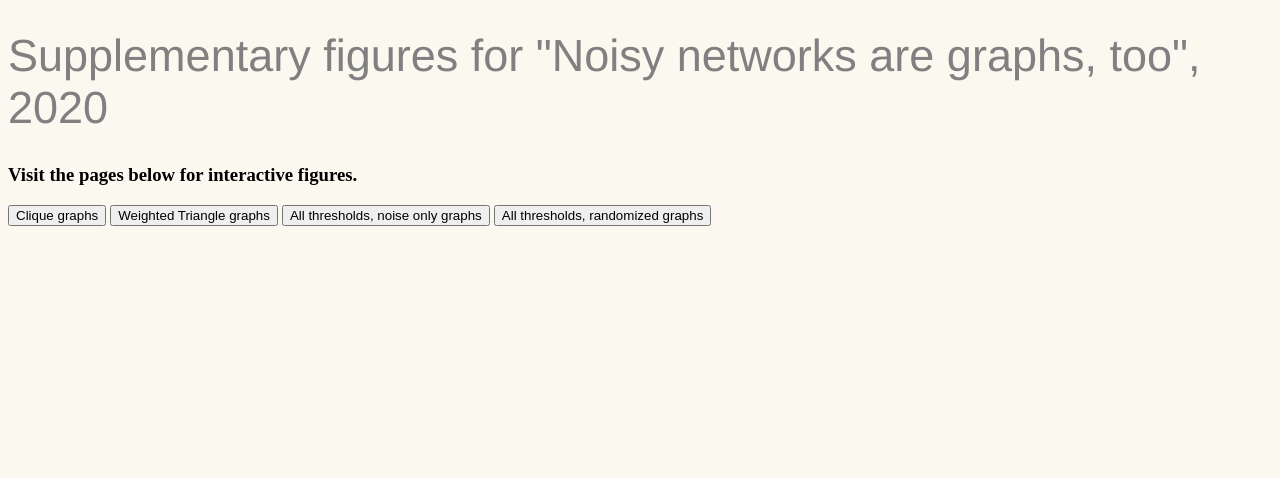
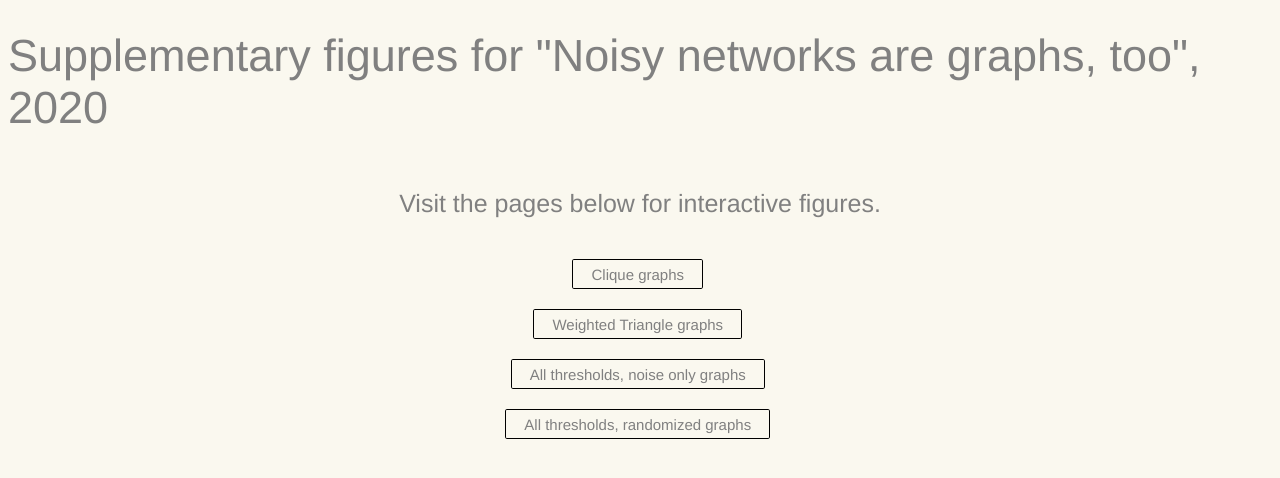
Before and after one commit to asizemore/noise_and_tda_supplement, a plain HTML site: page index.html in a window 1280 px wide. Drawn offline with Linux system fonts and the light colour scheme.

Commit message:
styled buttons

```diff
--- a/index.html
+++ b/index.html
@@ -11,12 +11,12 @@
         <h1> Supplementary figures for "Noisy networks are graphs, too", 2020 </h1>
     </div>
 
-    <div>
+    <div id="button-div">
         <h3> Visit the pages below for interactive figures.</h3>
-        <a href="templates/clique_graphs.html"><button>Clique graphs</button></a>
-        <a href="templates/wpTriangle_graphs.html"><button>Weighted Triangle graphs</button></a>
-        <a href="templates/thresholded_graphs_no.html"><button>All thresholds, noise only graphs</button></a>
-        <a href="templates/thresholded_graphs_randomized.html"><button>All thresholds, randomized graphs</button></a>
+        <a href="templates/clique_graphs.html" class="buttonmain"><button>Clique graphs</button></a>
+        <a href="templates/wpTriangle_graphs.html" class="buttonmain"><button>Weighted Triangle graphs</button></a>
+        <a href="templates/thresholded_graphs_no.html" class="buttonmain"><button>All thresholds, noise only graphs</button></a>
+        <a href="templates/thresholded_graphs_randomized.html" class="buttonmain"><button>All thresholds, randomized graphs</button></a>
     </div>
 
     <!-- <script src="../js/threshold_no.js"></script> -->
--- a/js/clique_graphs.js
+++ b/js/clique_graphs.js
@@ -13,16 +13,18 @@
 
 
         console.log("hello")
+        console.log("new")
 
 
 
 
-        // d3.json("../processed_data/foo4_clique.json", function(error, dict) {
+
         d3.json("../data/foo4_clique.json", function(error, dict) {
 
             if (error) throw error;
 
             console.log(dict)
+
 
 
             const models = Object.keys(dict)
--- a/js/threshold_no.js
+++ b/js/threshold_no.js
@@ -17,14 +17,14 @@
 
 
 
-        d3.json("data/foo4.json", function(error, dict) {
+        d3.json("../data/foo4.json", function(error, dict) {
             // d3.json("../processed_data/foo4.json", function(error, dict) {
 
             if (error) throw error;
 
             console.log(dict)
 
-            d3.json("data/foo4_noiseOnly.json", function(error, dict_no) {
+            d3.json("../data/foo4_noiseOnly.json", function(error, dict_no) {
             // d3.json("../processed_data/foo4_noiseOnly.json", function(error, dict_no) {
 
                 if (error) throw error;
--- a/js/threshold_randomized.js
+++ b/js/threshold_randomized.js
@@ -18,14 +18,14 @@
 
 
         // d3.json("files/theme/foo4.json", function(error, dict) {
-        d3.json("data/foo4.json", function(error, dict) {
+        d3.json("../data/foo4.json", function(error, dict) {
 
             if (error) throw error;
 
             console.log(dict)
 
             // d3.json("files/theme/foo4_randomized.json", function(error, dict_rand) {
-            d3.json("data/foo4_randomized.json", function(error, dict_rand) {
+            d3.json("../data/foo4_randomized.json", function(error, dict_rand) {
 
                 if (error) throw error;
 
--- a/js/wpTriangle_graphs.js
+++ b/js/wpTriangle_graphs.js
@@ -17,7 +17,7 @@
 
 
 
-        d3.json("data/foo4_triangle.json", function(error, dict) {
+        d3.json("../data/foo4_triangle.json", function(error, dict) {
         // d3.json("files/theme/foo4_triangle.json", function(error, dict) {
 
             if (error) throw error;
--- a/style/style.css
+++ b/style/style.css
@@ -3,6 +3,13 @@ h1 {
     font-weight: lighter;
     color: gray;
     font-size: 45px;
+}
+
+h3 {
+    font-family: "Helvetica Neue", Helvetica, sans-serif;
+    font-weight: lighter;
+    color: gray;
+    font-size: 25px;
 }
 
 #svg-div {
@@ -12,3 +19,30 @@ h1 {
 #svg-no-div {
     float: left;
 }
+
+#button-div {
+    text-align: center;
+    display: grid;
+    grid-gap: 1rem;
+
+}
+
+#button-div button {
+    background-color: rgba(0,0,0,0);
+    border:0.1em solid black;
+    padding:0.35em 1.2em;
+    margin:0 0.3em 0.3em 0;
+    border-radius:0.12em;
+    box-sizing: border-box;
+    color: gray;
+    transition: all 0.2s;
+    font-family: "Helvetica Neue", Helvetica, sans-serif;
+    font-weight: 300;
+    font-size: 15px;
+}
+
+#button-div button:hover {
+    color:white;
+    background-color:black;
+
+}
```
Also changed, not shown: templates/thresholded_graphs_no.html (+2 -2 lines).
